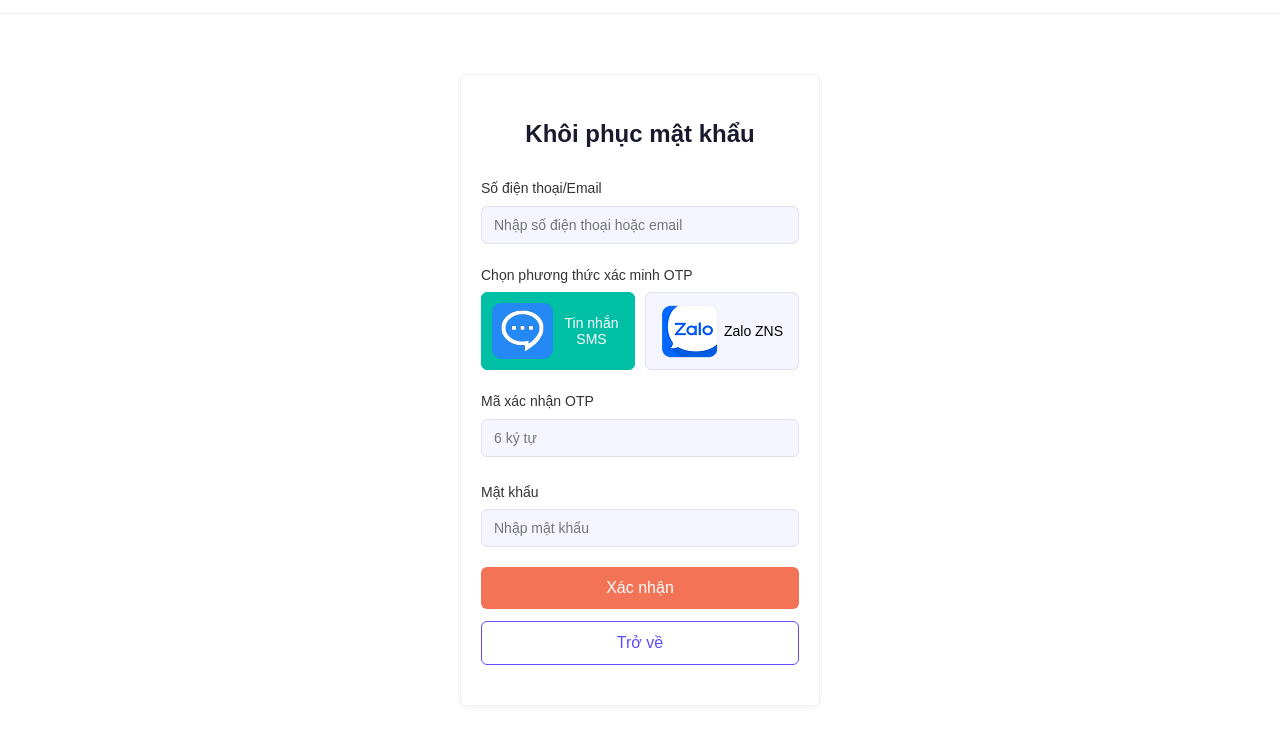
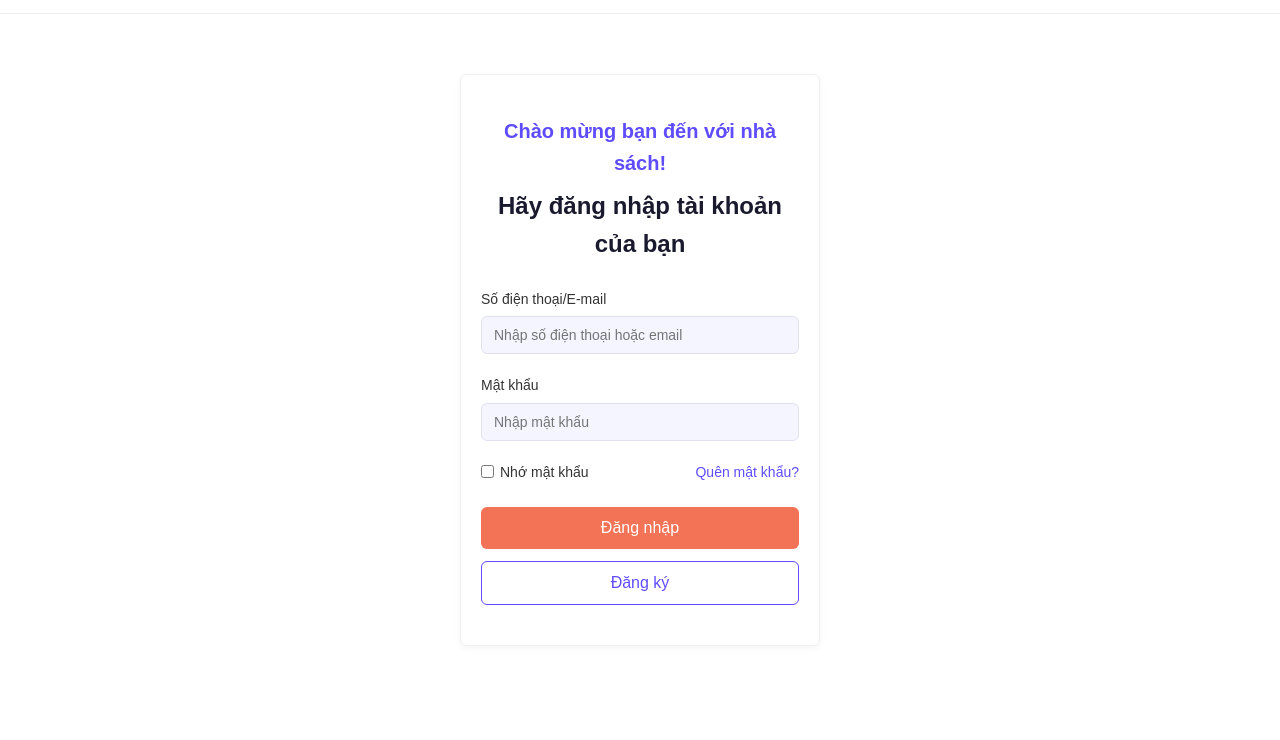
Before and after one commit to khuongit24/Team_8_TKGDND, a plain HTML site: page index.html in a window 1280 px wide. Shown: the part 98-838 px from the top of the page. After the commit the page ends 804 px from the top, so only its background shows below. Drawn offline with Linux system fonts and the light colour scheme.

Commit message:
Add files via upload

```diff
--- a/forgotpass.html
+++ b/index.html
@@ -3,16 +3,16 @@
 <head>
   <meta charset="UTF-8">
   <meta name="viewport" content="width=device-width,initial-scale=1">
-  <title>Khôi phục mật khẩu – Book Store</title>
+  <title>Đăng nhập – Book Store</title>
   <style>
     /* RESET & BASE */
     *,*::before,*::after{margin:0;padding:0;box-sizing:border-box;}
     body{font-family:Arial,sans-serif;color:#333;background:#fff;line-height:1.6;}
     a{color:inherit;text-decoration:none;}
-    button,input{font-family:inherit;}
     img{display:block;max-width:100%;}
+    button, input {font-family:inherit;}
 
-    /* BANNER & HEADER (giống login.html) */
+    /* BANNER & HEADER */
     .top-banner {
       background:#e60023;color:#fff;text-align:center;padding:10px;font-size:14px;
     }
@@ -40,8 +40,8 @@
     /* FORM WRAPPER */
     .form-container {
       max-width:400px;
-      margin:60px auto;
-      padding:0 20px;
+      margin: 60px auto;
+      padding: 0 20px;
     }
     .form-box {
       padding:40px 20px;
@@ -49,13 +49,18 @@
       border-radius:6px;
       box-shadow:0 2px 6px rgba(0,0,0,0.05);
     }
+    .form-box h1 {
+      font-size:20px;
+      color:#5f4cff;
+      text-align:center;
+      margin-bottom:8px;
+    }
     .form-box h2 {
       font-size:24px;
       text-align:center;
       margin-bottom:24px;
       color:#1a1a2e;
     }
-
     .form-group {
       margin-bottom:20px;
     }
@@ -73,31 +78,27 @@
       background: #f5f5ff;
       font-size:14px;
     }
-
-    .otp-methods {
-      display:flex;gap:10px;margin-bottom:20px;
+    .form-group .show-pass {
+      float:right;
+      margin-top:-28px;
+      margin-right:8px;
+      font-size:13px;
+      color:#5f4cff;
+      cursor:pointer;
     }
-    .otp-methods button {
-      flex:1;
-      padding:10px;
-      border:1px solid #e0e0f0;
-      border-radius:6px;
-      background:#f5f5ff;
+    .form-options {
+      display:flex;
+      justify-content:space-between;
+      align-items:center;
+      margin-bottom:24px;
       font-size:14px;
-      cursor:pointer;
-      display:flex;align-items:center;justify-content:center;
-      gap:6px;
-      transition:background .2s,border .2s;
     }
-    .otp-methods button.active,
-    .otp-methods button:hover {
-      background:#00bfa5; border-color:#00bfa5; color:#fff;
+    .form-options .remember {
+      display:flex;align-items:center;gap:6px;
     }
-
-    .form-group.otp {
-      margin-bottom:24px;
+    .form-options a {
+      color:#5f4cff;
     }
-
     .btn {
       width:100%;
       padding:12px;
@@ -107,17 +108,19 @@
       cursor:pointer;
       transition:background .2s;
     }
-    .btn-confirm {
+    .btn-login {
       background:#f27356;color:#fff;
       margin-bottom:12px;
     }
-    .btn-confirm:hover { background:#d55b48; }
-    .btn-back {
+    .btn-login:hover { background:#d55b48; }
+    .btn-register {
       background:transparent;
       color:#5f4cff;
       border:1px solid #5f4cff;
     }
-    .btn-back:hover { background:#f5f5ff; }
+    .btn-register:hover {
+      background:#f5f5ff;
+    }
   </style>
 </head>
 <body>
@@ -144,41 +147,31 @@
     </div>
   </header>
 
-  <!-- Forgot Form -->
+  <!-- Login Form -->
   <div class="form-container">
     <div class="form-box">
-      <h2>Khôi phục mật khẩu</h2>
+      <h1>Chào mừng bạn đến với nhà sách!</h1>
+      <h2>Hãy đăng nhập tài khoản của bạn</h2>
 
       <div class="form-group">
-        <label for="fp-username">Số điện thoại/Email</label>
-        <input id="fp-username" type="text" placeholder="Nhập số điện thoại hoặc email">
+        <label for="login-username">Số điện thoại/E-mail</label>
+        <input id="login-username" type="text" placeholder="Nhập số điện thoại hoặc email">
+      </div>
+      <div class="form-group">
+        <label for="login-password">Mật khẩu</label>
+        <input id="login-password" type="password" placeholder="Nhập mật khẩu">
+        <span class="show-pass">Hiện</span>
       </div>
 
-      <div class="form-group">
-        <label>Chọn phương thức xác minh OTP</label>
-        <div class="otp-methods">
-          <button class="active">
-            <img src="src/sms.png" alt="SMS">Tin nhắn SMS
-          </button>
-          <button>
-            <img src="src/zalo.png" alt="Zalo">Zalo ZNS
-          </button>
-        </div>
+      <div class="form-options">
+        <label class="remember">
+          <input type="checkbox"> Nhớ mật khẩu
+        </label>
+        <a href="forgotpass.html">Quên mật khẩu?</a>
       </div>
 
-      <div class="form-group otp">
-        <label for="fp-otp">Mã xác nhận OTP</label>
-        <input id="fp-otp" type="text" placeholder="6 ký tự">
-      </div>
-
-      <div class="form-group">
-        <label for="fp-newpass">Mật khẩu</label>
-        <input id="fp-newpass" type="password" placeholder="Nhập mật khẩu">
-        <span class="show-pass" style="float:right;margin-top:-28px;margin-right:8px;color:#5f4cff;cursor:pointer;">Hiện</span>
-      </div>
-
-      <button class="btn btn-confirm" onclick="location.href='login.html'">Xác nhận</button>
-      <button class="btn btn-back" onclick="location.href='login.html'">Trở về</button>
+      <button class="btn btn-login" onclick="location.href='Homepage.html'">Đăng nhập</button>
+      <button class="btn btn-register" onclick="location.href='signup.html'">Đăng ký</button>
     </div>
   </div>
 
```
Also changed, not shown: signup.html (+1 -1 lines).
